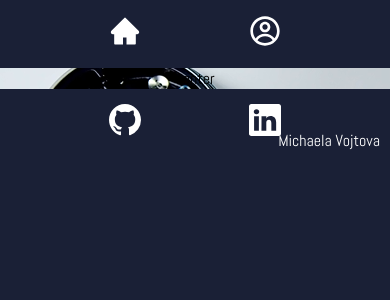
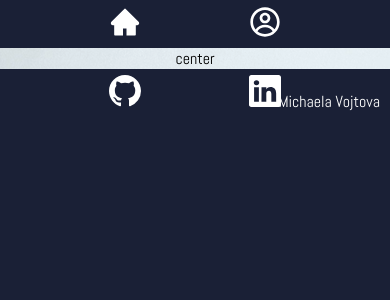
Before and after one commit to misavojtova/portfolio, a React (Create React App) app: page /profile-page in a window 390 px wide. Shown: the top 300 px of the page. Built offline with nearby package versions, Linux system fonts and the light colour scheme.

Commit message:
changes in mobile

```diff
--- a/src/components/Navigation/index.css
+++ b/src/components/Navigation/index.css
@@ -27,10 +27,11 @@
     background-color: #1a2036;
     height: auto;
     width: auto;
+    position: sticky;
   }
 
   .icons-wrapper {
     flex-direction: row;
-    height: 8vh;
+    height: 3rem;
   }
 }
--- a/src/pages/mainPage.js/index.css
+++ b/src/pages/mainPage.js/index.css
@@ -54,9 +54,10 @@ a {
 /* "mobile" from 800px */
 @media only screen and (max-width: 890px) {
   .app {
-    height: 100%;
+    height: auto;
     background-image: url("../../images/mobile.png");
     background-attachment: fixed;
+    background-position: top;
   }
   .main-wrapper {
     height: 100%;
```
